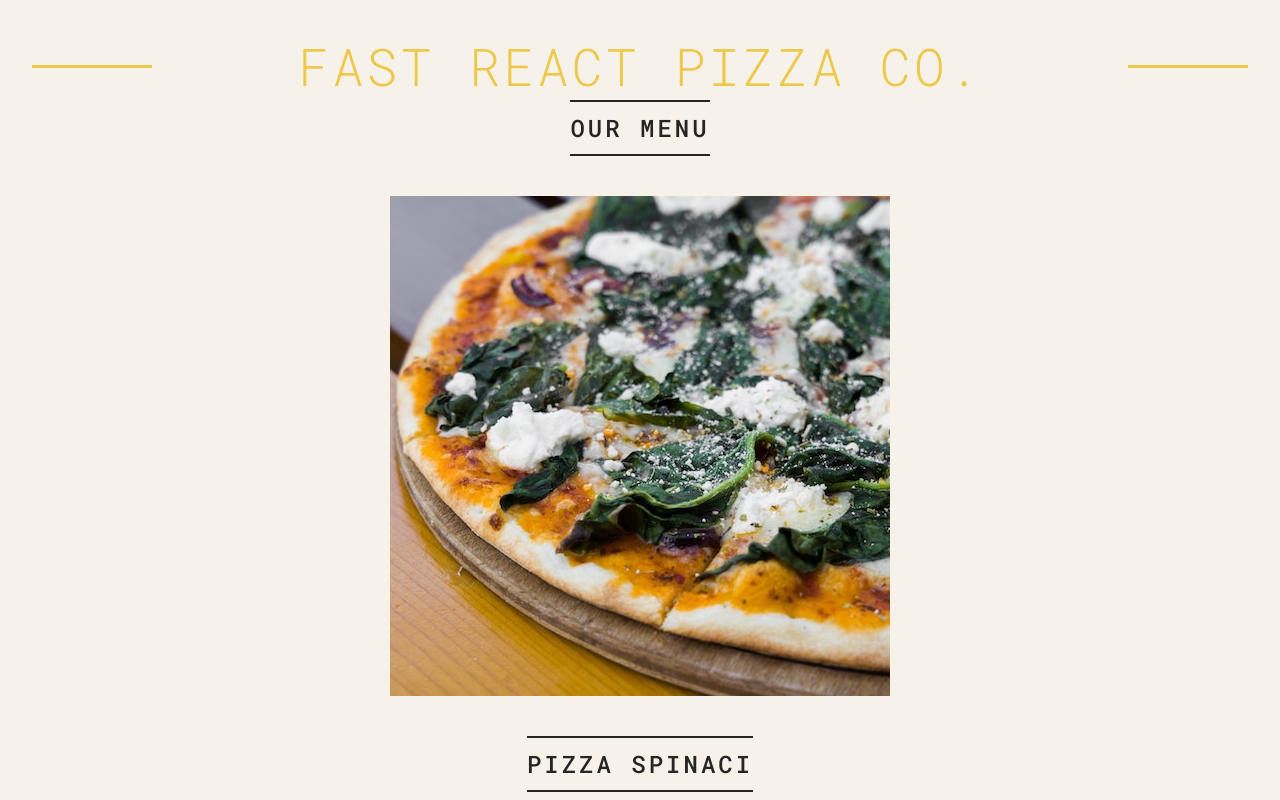
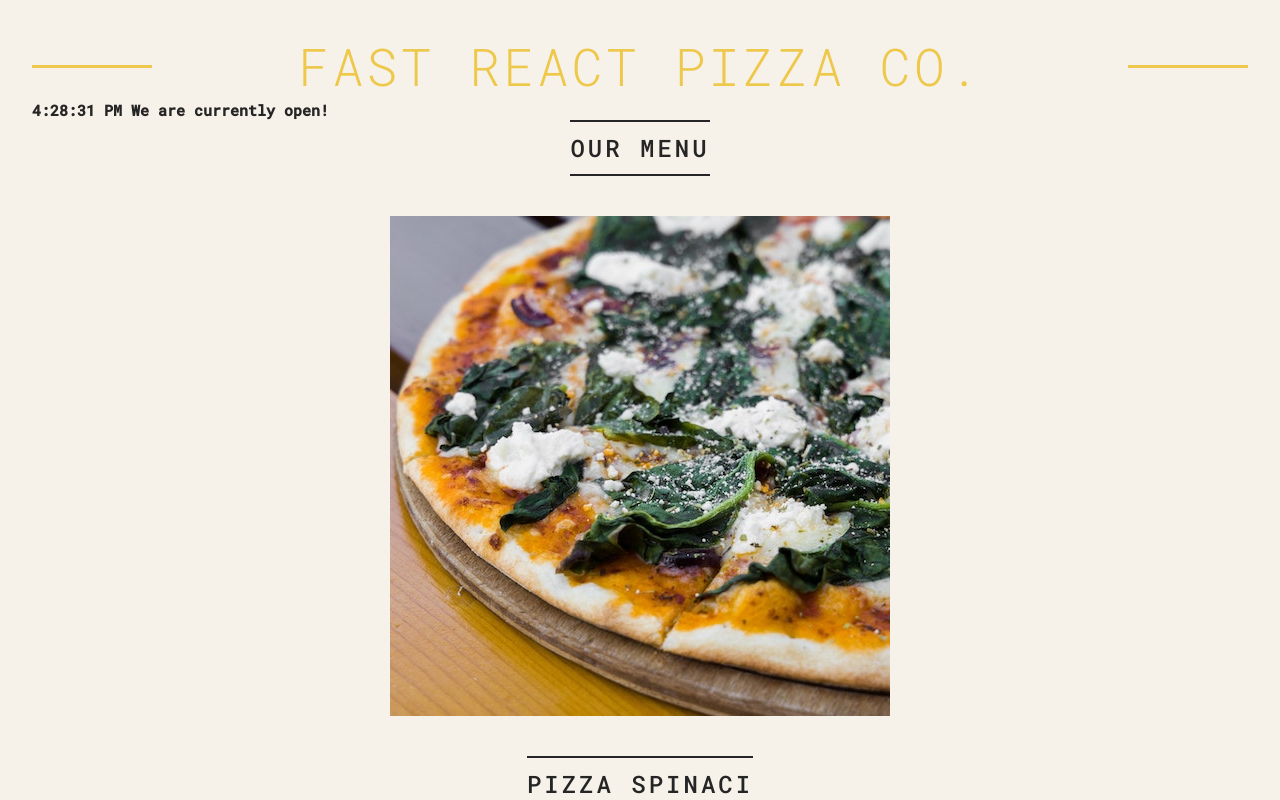
Before and after one commit to Scientific-Research/pizza-menu, a React (Vite) app: page / in a window 1280 px wide. Shown: the top 800 px of the page. Built offline with nearby package versions, Linux system fonts and the light colour scheme.

Commit message:
The time was according to the seconds updated!

```diff
--- a/src/App.tsx
+++ b/src/App.tsx
@@ -1,4 +1,6 @@
 // import "./App.css";
+
+import { createElement, useEffect, useState } from "react";
 
 const pizzaData = [
   {
@@ -57,6 +59,21 @@ export default function App() {
 }
 
 export const Header = () => {
+  const hour = new Date().getHours();
+  console.log(hour);
+  const [time, setTime] = useState(new Date().toLocaleTimeString());
+
+  // Update the time every second
+  useEffect(() => {
+    const intervalId = setInterval(() => {
+      setTime(new Date().toLocaleTimeString());
+    }, 1000); // Update every 1000 milliseconds (1 second)
+
+    // Clean up the interval when the component unmounts
+    return () => clearInterval(intervalId);
+  }, []); // Empty dependency array ensures this effect runs only once
+
+  // return createElement("header", null, `Current time: ${time}`);
   // const style = {
   //   color: "red",
   //   fontSize: "32px",
@@ -68,6 +85,7 @@ export const Header = () => {
   return (
     <header className="header">
       <h1 style={style}>Fast React Pizza Co.</h1>
+      <h2 style={{ textDecoration: "none" }}>{time} We are currently open!</h2>
     </header>
   );
 };
@@ -89,6 +107,19 @@ export const Menu = () => {
 export const Footer = () => {
   const hour = new Date().getHours();
   console.log(hour);
+  const [time, setTime] = useState(new Date().toLocaleTimeString());
+
+  // Update the time every second
+  useEffect(() => {
+    const intervalId = setInterval(() => {
+      setTime(new Date().toLocaleTimeString());
+    }, 1000); // Update every 1000 milliseconds (1 second)
+
+    // Clean up the interval when the component unmounts
+    return () => clearInterval(intervalId);
+  }, []); // Empty dependency array ensures this effect runs only once
+
+  // return createElement("header", null, `Current time: ${time}`);
 
   const openHour = 12;
   const closeHour = 22;
@@ -101,7 +132,8 @@ export const Footer = () => {
 
   return (
     <footer className="footer">
-      {new Date().toLocaleTimeString()} We 're currently open!
+      {/* {new Date().toLocaleTimeString()} We 're currently open! */}
+      {time} We are currently open!
     </footer>
   );
 };
```
